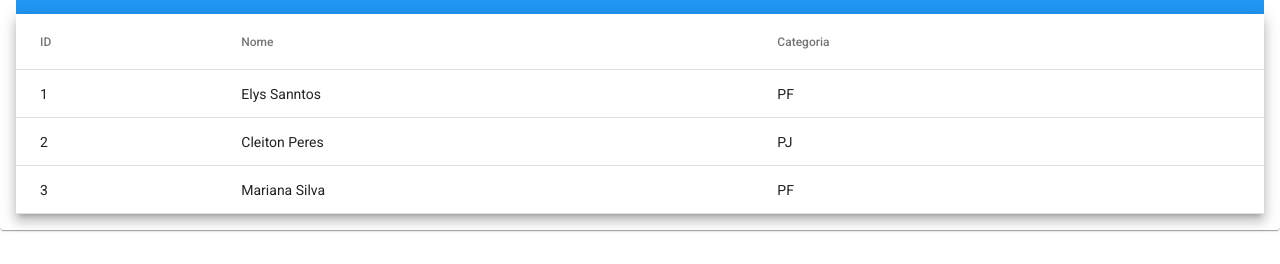
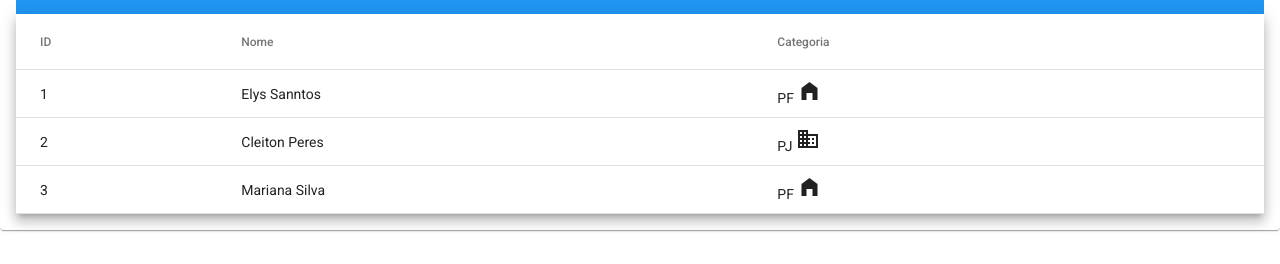
Before and after one commit to ElysSanntos/crud-java-cep, an Angular app in the folder crud-angular/: page /cadastros in a window 1280 px wide. Shown: the part 142-406 px from the top of the page. Built offline with nearby package versions, Linux system fonts and the light colour scheme.

Commit message:
Pipe
Biblioteca de icones:
https://fonts.google.com/icons?selected=Material+Icons

Criar o pipe
ng g pipe shared/pipes/categoria

```diff
--- a/crud-angular/src/app/cadastros/cadastros/cadastros.component.html
+++ b/crud-angular/src/app/cadastros/cadastros/cadastros.component.html
@@ -17,7 +17,10 @@
             <!-- Categoria do cadastro -->
             <ng-container matColumnDef="categoria">
                 <th mat-header-cell *matHeaderCellDef>Categoria</th>
-                <td mat-cell *matCellDef="let cadastro">{{ cadastro.categoria }}</td>
+                <td mat-cell *matCellDef="let cadastro">{{ cadastro.categoria }}
+                    <mat-icon aria-hidden="false" aria-label="Categoria do cadastro">{{cadastro.categoria | categoria}}</mat-icon>
+
+                </td>
             </ng-container>
             <!-- Colunas exibidas -->
             <tr mat-header-row *matHeaderRowDef="displayedColumns"></tr>
--- a/crud-angular/src/app/shared/app-material/app-material.module.ts
+++ b/crud-angular/src/app/shared/app-material/app-material.module.ts
@@ -1,10 +1,11 @@
 import { NgModule } from '@angular/core';
+import { MatButtonModule } from '@angular/material/button';
 import { MatCardModule } from '@angular/material/card';
+import { MatDialogModule } from '@angular/material/dialog';
+import { MatIconModule } from '@angular/material/icon';
 import { MatProgressSpinnerModule } from '@angular/material/progress-spinner';
 import { MatTableModule } from '@angular/material/table';
 import { MatToolbarModule } from '@angular/material/toolbar';
-import { MatDialogModule } from '@angular/material/dialog';
-import { MatButtonModule } from '@angular/material/button';
 
 @NgModule({
   exports: [
@@ -14,6 +15,7 @@
     MatProgressSpinnerModule,
     MatDialogModule,
     MatButtonModule,
+    MatIconModule,
   ],
 })
 export class AppMaterialModule {}
--- /dev/null
+++ b/crud-angular/src/app/shared/pipes/categoria.pipe.ts
@@ -0,0 +1,16 @@
+import { Pipe, PipeTransform } from '@angular/core';
+
+@Pipe({
+  name: 'categoria'
+})
+export class CategoriaPipe implements PipeTransform {
+
+  transform(value: string): string {
+    switch(value){
+      case 'PF': return 'home_filled';
+      case 'PJ':return 'domain';
+    }
+    return 'work_off';
+  }
+
+}
```
Also changed, not shown: crud-angular/src/app/shared/shared.module.ts (+6 -2 lines), 1 other file (tests, documents, lock files or other folders).
